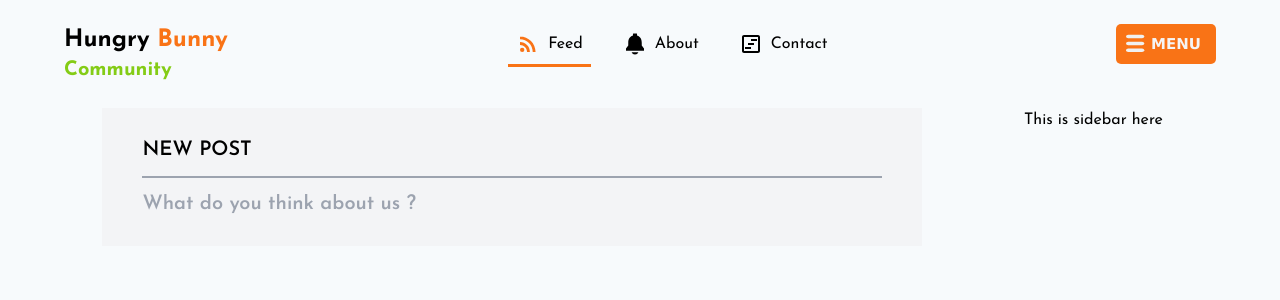
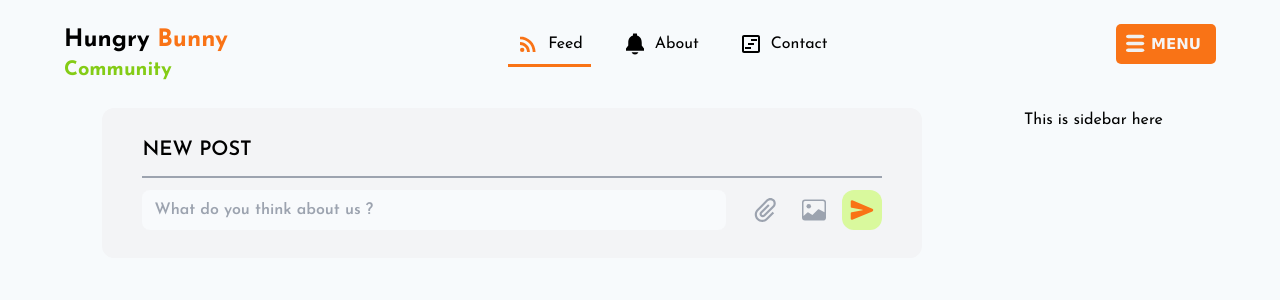
Before and after one commit to rakibul-islam-hasib/hungry-bunny-client, a React (Vite) app: page /community in a window 1280 px wide. Shown: the top 300 px of the page. Built offline with nearby package versions, Linux system fonts and the light colour scheme.

Commit message:
Community nwe post done

```diff
--- a/src/components/header/Community/NewPost.jsx
+++ b/src/components/header/Community/NewPost.jsx
@@ -1,17 +1,31 @@
 import React from 'react';
+import { ImAttachment } from 'react-icons/im';
+import { BsImage } from 'react-icons/bs';
+import { IoSend } from 'react-icons/io5';
 
 const NewPost = () => {
     return (
-        <div className='bg-gray-100 px-10 py-7'>
+        <div className='bg-gray-100 rounded-xl px-10 py-7'>
             <div className="border-b-[2px] border-gray-400 pb-3">
                 <h1 className='uppercase text-xl font-semibold'>New Post</h1>
             </div>
-            <div className="mt-3">
+            <div className="mt-3 flex items-center gap-5">
                 <input
                     type="text"
                     placeholder='What do you think about us ?'
-                    className='outline-none w-full border-none bg-transparent text-xl font-semibold'
+                    className='outline-none rounded-lg w-full focus:ring-1 ring-primary border-none bg-slate-50 text-base py-2 pl-3 font-semibold'
                 />
+                <div className="icons flex items-center gap-2">
+                        <div className='cursor-pointer  p-2 hover:bg-lime-200 rounded-xl duration-200 hover:text-primary'>
+                            <ImAttachment className='text-2xl group-hover:text-primary text-gray-400' />
+                        </div>
+                        <div className='cursor-pointer  p-2 hover:bg-lime-200 rounded-xl duration-200 hover:text-primary'>
+                            <BsImage className='text-2xl text-gray-400 hover:text-primary duration-200' />
+                        </div>
+                        <div className='bg-lime-200 rounded-xl cursor-pointer px-2 py-2 w-fit'>
+                            <IoSend className='text-2xl  text-primary' />
+                        </div>
+                </div>
             </div>
         </div>
     );
```
